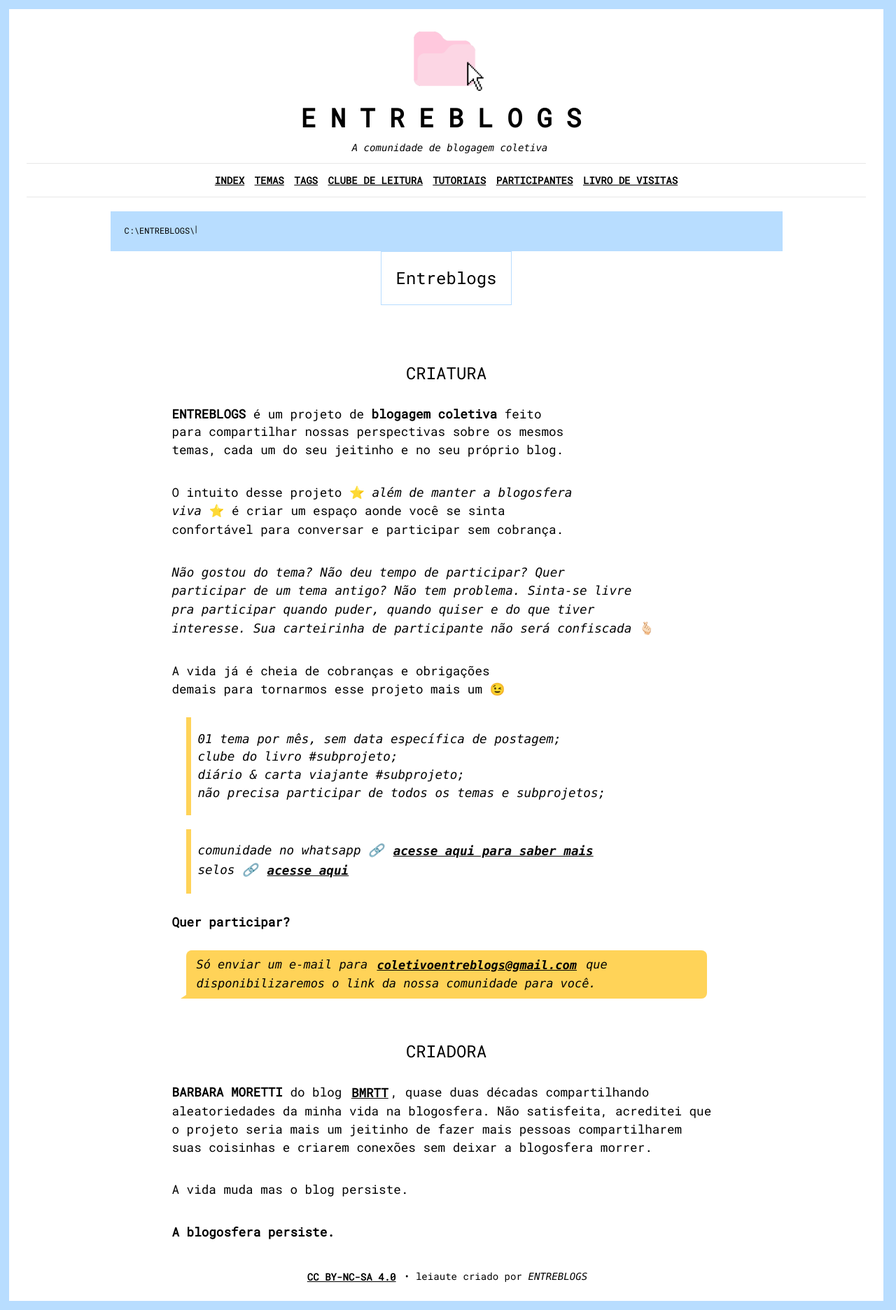
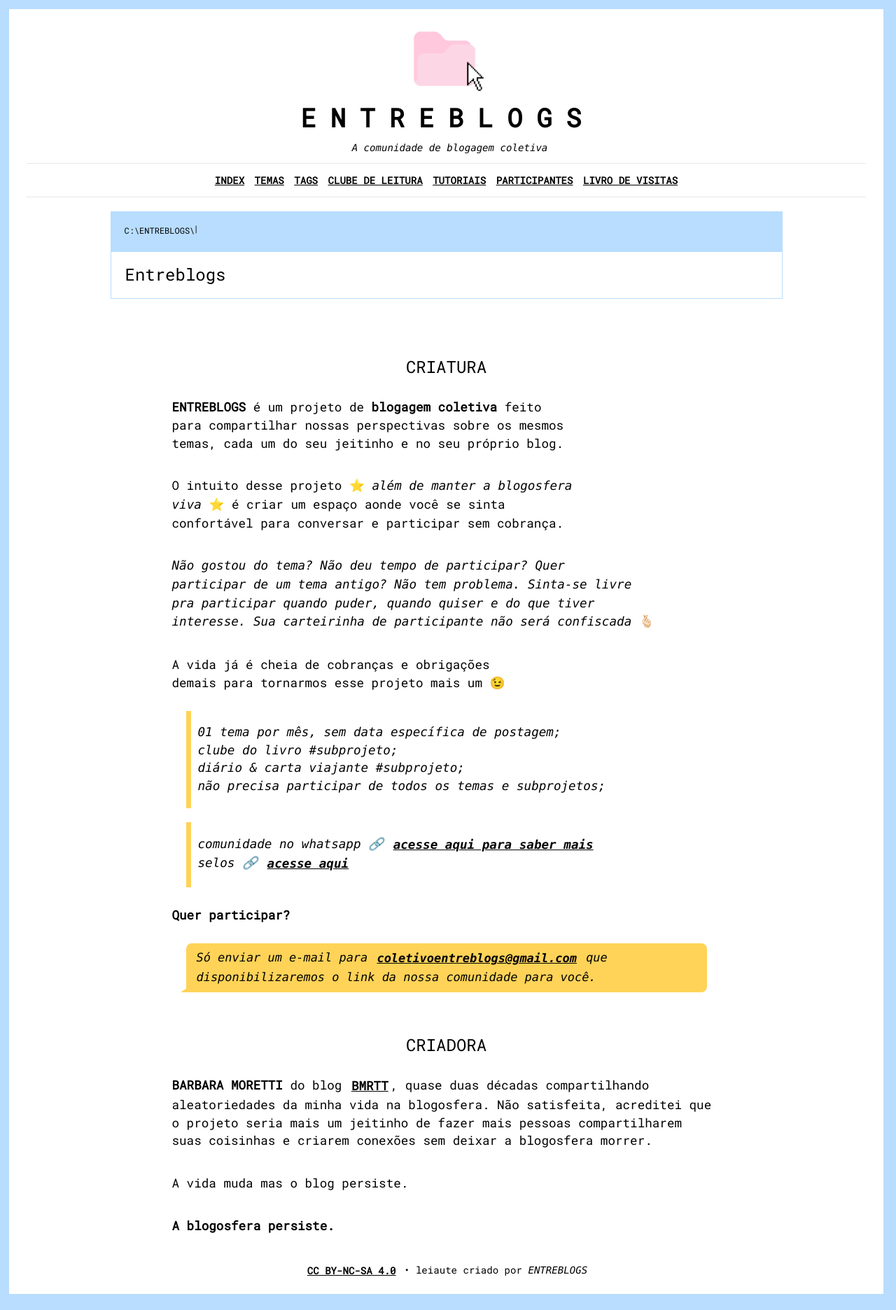
Before and after one commit to bamoretti/entreblogs, a Jekyll site: the page built from index.md, in a window 1280 px wide. Shown: the whole page at 70% size. Built offline with Jekyll 4.4.1, drawn with Linux system fonts in a browser that asks for light colours; comment, search, counter and statistics services are not loaded.

Commit message:
mais alterações pq sou burra

```diff
--- a/_layouts/default.html
+++ b/_layouts/default.html
@@ -11,9 +11,9 @@
     <span class="prefixo">C:\entreblogs\</span><span class="nome-da-secao">{{ page.title }}</span>
   </section>
 {% endif %}
+<section class="titulo-pagina">{{ page.title }}</section>
 
 <main>
-<h3 class="titulo-pagina">{{ page.title }}</h3>
        {{ content }}
 </main>
 
```
